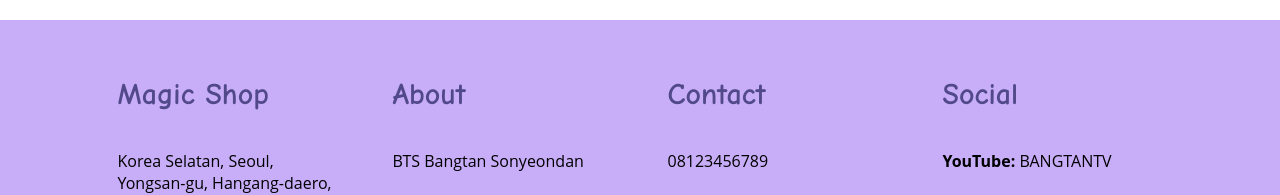
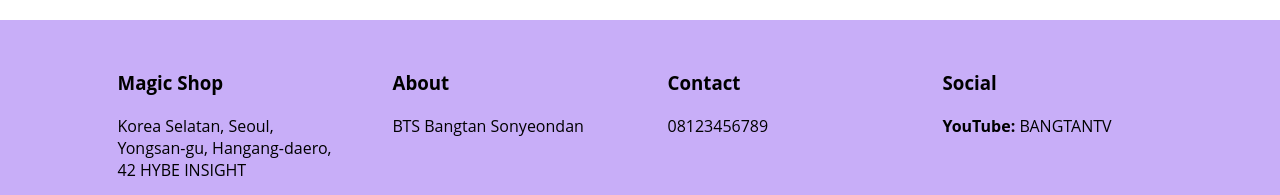
Before and after one commit to anggiekp/uts, a plain HTML site: page index.html in a window 1280 px wide. Shown: the part 1948-2143 px from the top of the page. Drawn offline with Linux system fonts and the light colour scheme.

Commit message:
Update style.css

```diff
--- a/style.css
+++ b/style.css
@@ -201,16 +201,6 @@
     margin: 0 auto;
 }
 
-h3 {
-    font-family: 'comic sans ms';
-    font-weight: 800;
-    font-size: 30px;
-    margin-bottom: 20px;
-    color: #52498a;
-    width: 100%;
-    line-height: 50px;
-}
-
 #copyright {
     text-align: center;
     width: 100%;
```
